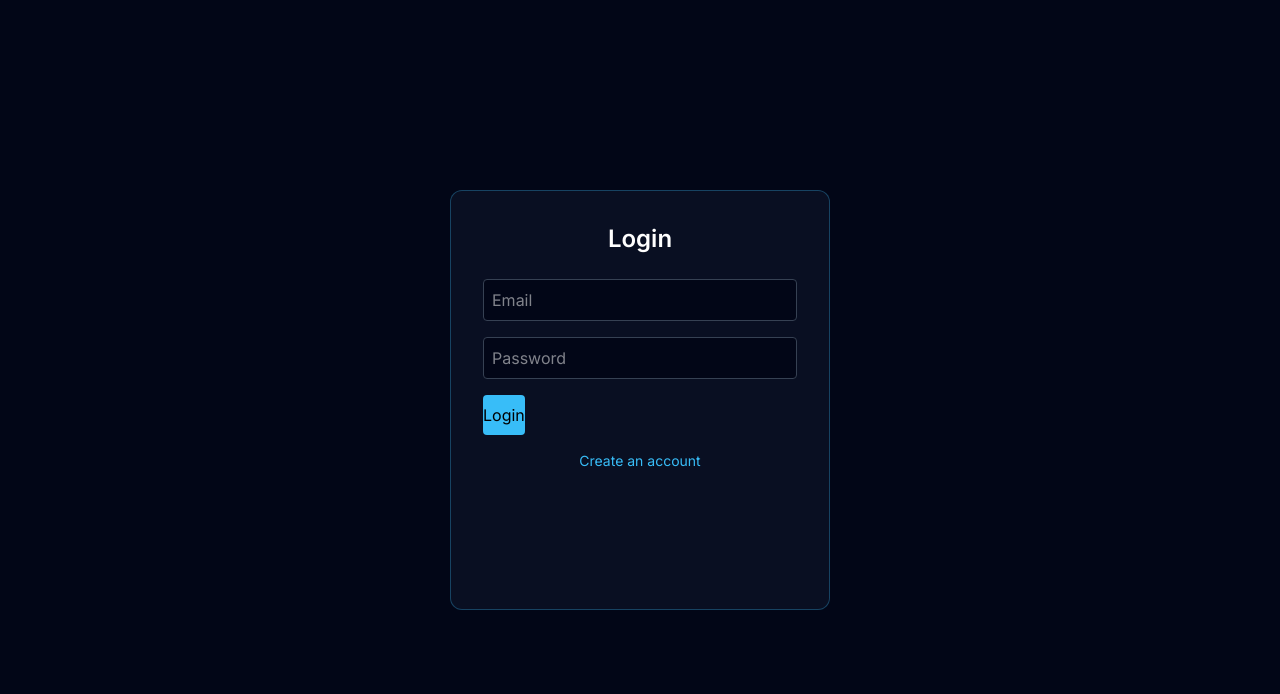
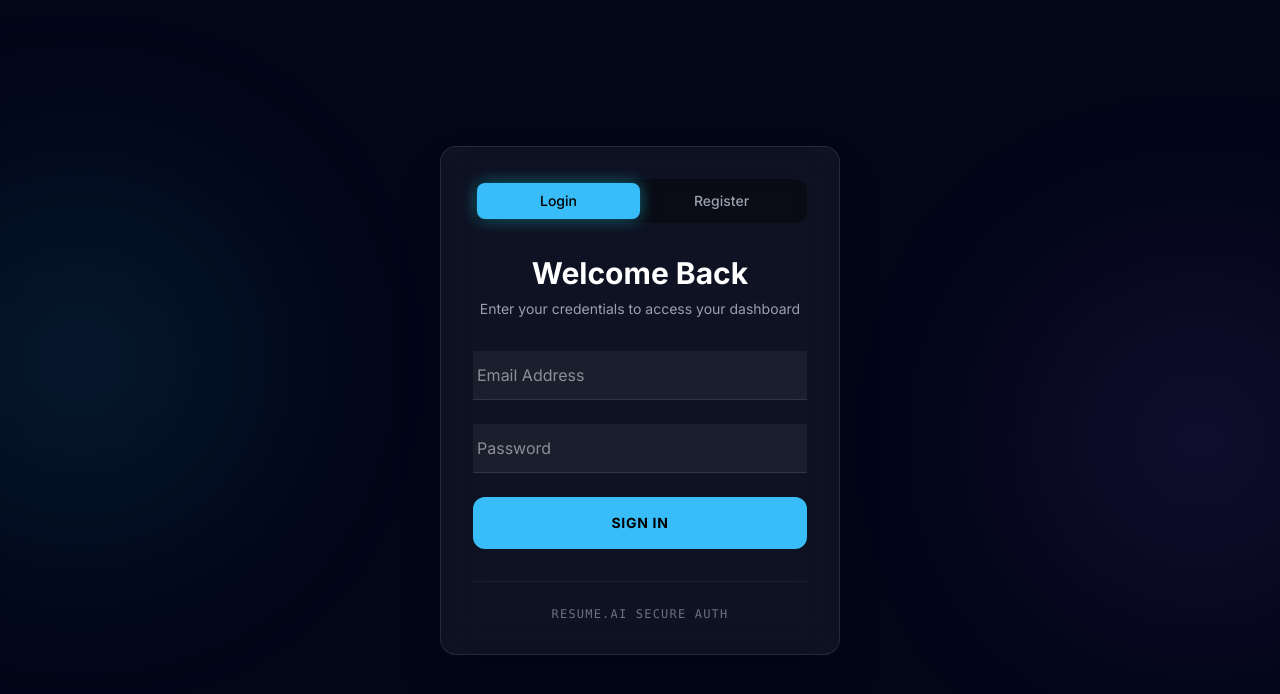
Before and after one commit to Odurukeerthan/Resume-analyzer, a React (Vite) app in the folder client/: page / in a window 1280 px wide. Shown: the top 694 px of the page. Built offline with nearby package versions, Linux system fonts and the light colour scheme.

Commit message:
Tested and completed the secure login and register rules formation.

```diff
--- a/client/src/App.jsx
+++ b/client/src/App.jsx
@@ -1,10 +1,14 @@
-import './index.css'
-import Auth from './pages/Auth.jsx'
+import { BrowserRouter, Routes, Route } from "react-router-dom";
+import Auth from "./pages/Auth";
+import Dashboard from "./pages/Dashboard";
 
-function App() {
+export default function App() {
   return (
-    <Auth />
+    <BrowserRouter>
+      <Routes>
+        <Route path="/" element={<Auth />} />
+        <Route path="/dashboard" element={<Dashboard />} />
+      </Routes>
+    </BrowserRouter>
   );
 }
-
-export default App;
--- a/client/src/pages/Auth.jsx
+++ b/client/src/pages/Auth.jsx
@@ -1,39 +1,155 @@
 import { useState } from "react";
+import { useNavigate } from "react-router-dom";
+import { loginUser, registerUser } from "../services/authService";
+import { registerSchema, loginSchema } from "../validation/auth.schema.js";
 
 export default function Auth() {
   const [isLogin, setIsLogin] = useState(true);
+  const [form, setForm] = useState({
+    name: "",
+    email: "",
+    password: "",
+  });
+  const [error, setError] = useState("");
+  const [loading, setLoading] = useState(false);
+  const navigate = useNavigate();
+
+  const handleChange = (e) => {
+    setForm({ ...form, [e.target.name]: e.target.value });
+  };
+
+  const handleSubmit = async (e) => {
+    e.preventDefault();
+    setError("");
+
+    // 🔍 ZOD VALIDATION (INSERT HERE)
+    const result = isLogin
+      ? loginSchema.safeParse({
+          email: form.email,
+          password: form.password,
+        })
+      : registerSchema.safeParse(form);
+
+    if (!result.success) {
+      setError(result.error.issues[0].message);
+      return; // ⛔ stop submission
+    }
+
+    setLoading(true);
+
+    try {
+      const data = isLogin
+        ? await loginUser({
+            email: form.email,
+            password: form.password,
+          })
+        : await registerUser({
+            name: form.name,
+            email: form.email,
+            password: form.password,
+          });
+
+      localStorage.setItem("token", data.token);
+      navigate("/dashboard");
+    } catch (err) {
+      setError(err.message || "Something went wrong");
+    } finally {
+      setLoading(false);
+    }
+  };
 
   return (
-    <div className="min-h-screen bg-bgDark flex items-center justify-center perspective-1000">
-      <div
-        className={`relative w-95 h-105 transition-transform duration-700 transform-style-preserve-3d
-        ${!isLogin ? "rotate-y-180" : ""}`}
-      >
-        {/* LOGIN */}
-        <div className="absolute inset-0 backface-hidden bg-cardDark rounded-xl p-8 border border-neonBlue/30">
-          <h2 className="text-white text-2xl font-semibold text-center mb-6">Login</h2>
-          <form className="space-y-4">
-            <input className="input" placeholder="Email" />
-            <input className="input" placeholder="Password" type="password" />
-            <button className="btn-primary">Login</button>
+    <div className="min-h-screen bg-bgDark flex items-center justify-center relative overflow-hidden font-sans">
+      {/* GLOW BACKGROUND */}
+      <div className="absolute top-1/4 -left-20 w-80 h-80 bg-neonBlue/20 rounded-full blur-[120px] animate-pulse" />
+      <div className="absolute bottom-1/4 -right-20 w-80 h-80 bg-neonPurple/20 rounded-full blur-[120px] animate-pulse delay-700" />
+
+      <div className="relative z-10 w-full max-w-md px-6">
+        <div className="bg-white/5 backdrop-blur-xl border border-white/10 rounded-2xl shadow-2xl p-8">
+          {/* TOGGLE */}
+          <div className="flex bg-black/40 p-1 rounded-xl mb-8">
+            <button
+              onClick={() => setIsLogin(true)}
+              className={`flex-1 py-2 text-sm font-medium rounded-lg transition-all ${
+                isLogin
+                  ? "bg-neonBlue text-black shadow-[0_0_15px_rgba(34,211,238,0.5)]"
+                  : "text-gray-400"
+              }`}
+            >
+              Login
+            </button>
+            <button
+              onClick={() => setIsLogin(false)}
+              className={`flex-1 py-2 text-sm font-medium rounded-lg transition-all ${
+                !isLogin
+                  ? "bg-neonPurple text-white shadow-[0_0_15px_rgba(168,85,247,0.5)]"
+                  : "text-gray-400"
+              }`}
+            >
+              Register
+            </button>
+          </div>
+
+          <h2 className="text-3xl font-bold text-white mb-2 text-center">
+            {isLogin ? "Welcome Back" : "Create Account"}
+          </h2>
+
+          <p className="text-gray-400 text-center text-sm mb-8">
+            {isLogin
+              ? "Enter your credentials to access your dashboard"
+              : "Sign up to start analyzing your resume"}
+          </p>
+
+          <form className="space-y-6" onSubmit={handleSubmit}>
+            {!isLogin && (
+              <input
+                name="name"
+                value={form.name}
+                onChange={handleChange}
+                placeholder="Full Name"
+                className="w-full bg-white/5 border-b border-white/10 py-3 px-1 text-white focus:outline-none focus:border-neonPurple"
+              />
+            )}
+
+            <input
+              name="email"
+              type="email"
+              value={form.email}
+              onChange={handleChange}
+              placeholder="Email Address"
+              className={`w-full bg-white/5 border-b border-white/10 py-3 px-1 text-white focus:outline-none ${
+                isLogin ? "focus:border-neonBlue" : "focus:border-neonPurple"
+              }`}
+            />
+
+            <input
+              name="password"
+              type="password"
+              value={form.password}
+              onChange={handleChange}
+              placeholder="Password"
+              className={`w-full bg-white/5 border-b border-white/10 py-3 px-1 text-white focus:outline-none ${
+                isLogin ? "focus:border-neonBlue" : "focus:border-neonPurple"
+              }`}
+            />
+
+            {error && <p className="text-red-400 text-sm">{error}</p>}
+
+            <button
+              disabled={loading}
+              className={`w-full py-4 rounded-xl font-bold uppercase tracking-wider text-sm transition-all ${
+                isLogin ? "bg-neonBlue text-black" : "bg-neonPurple text-white"
+              } ${loading ? "opacity-60 cursor-not-allowed" : ""}`}
+            >
+              {loading ? "Processing..." : isLogin ? "Sign In" : "Get Started"}
+            </button>
           </form>
-          <p className="switch" onClick={() => setIsLogin(false)}>
-            Create an account
-          </p>
-        </div>
 
-        {/* REGISTER */}
-        <div className="absolute inset-0 backface-hidden rotate-y-180 bg-cardDark rounded-xl p-8 border border-neonPurple/30">
-          <h2 className="text-white text-2xl font-semibold text-center mb-6">Register</h2>
-          <form className="space-y-4">
-            <input className="input" placeholder="Username" />
-            <input className="input" placeholder="Email" />
-            <input className="input" placeholder="Password" type="password" />
-            <button className="btn-primary">Register</button>
-          </form>
-          <p className="switch" onClick={() => setIsLogin(true)}>
-            Already have an account?
-          </p>
+          <div className="mt-8 pt-6 border-t border-white/5 flex justify-center">
+            <p className="text-xs text-gray-500 uppercase tracking-widest font-mono">
+              Resume.AI Secure Auth
+            </p>
+          </div>
         </div>
       </div>
     </div>
--- a/client/src/services/authService.js
+++ b/client/src/services/authService.js
@@ -1,31 +1,25 @@
 const API_URL = "http://localhost:5000/api/auth";
 
-export async function loginUser(data) {
+export async function loginUser({ email, password }) {
   const res = await fetch(`${API_URL}/login`, {
     method: "POST",
     headers: { "Content-Type": "application/json" },
-    body: JSON.stringify(data),
+    body: JSON.stringify({ email, password }),
   });
 
-  if (!res.ok) {
-    const err = await res.json();
-    throw new Error(err.message || "Login failed");
-  }
-
-  return res.json();
+  const data = await res.json();
+  if (!res.ok) throw new Error(data.message || "Login failed");
+  return data;
 }
 
-export async function registerUser(data) {
+export async function registerUser({ name, email, password }) {
   const res = await fetch(`${API_URL}/register`, {
     method: "POST",
     headers: { "Content-Type": "application/json" },
-    body: JSON.stringify(data),
+    body: JSON.stringify({ name, email, password }),
   });
 
-  if (!res.ok) {
-    const err = await res.json();
-    throw new Error(err.message || "Registration failed");
-  }
-
-  return res.json();
+  const data = await res.json();
+  if (!res.ok) throw new Error(data.message || "Registration failed");
+  return data;
 }
--- /dev/null
+++ b/client/src/validation/auth.schema.js
@@ -0,0 +1,24 @@
+import { z } from "zod";
+
+export const passwordSchema = z
+  .string()
+  .min(8, "Password must be at least 8 characters")
+  .max(12, "Password must be at most 12 characters")
+  .regex(/[a-z]/, "Must contain at least one lowercase letter")
+  .regex(/[A-Z]/, "Must contain at least one uppercase letter")
+  .regex(/[0-9]/, "Must contain at least one number")
+  .regex(/[^A-Za-z0-9]/, "Must contain at least one special character")
+  .refine((val) => !val.includes(" "), {
+    message: "Password must not contain spaces",
+  });
+
+export const registerSchema = z.object({
+  name: z.string().min(2).max(50),
+  email: z.string().email().transform((e) => e.toLowerCase().trim()),
+  password: passwordSchema,
+});
+
+export const loginSchema = z.object({
+  email: z.string().email().transform((e) => e.toLowerCase().trim()),
+  password: z.string().min(1),
+});
```
Also changed, not shown: client/src/assets/ResumeAnalysis.svg (deleted).
